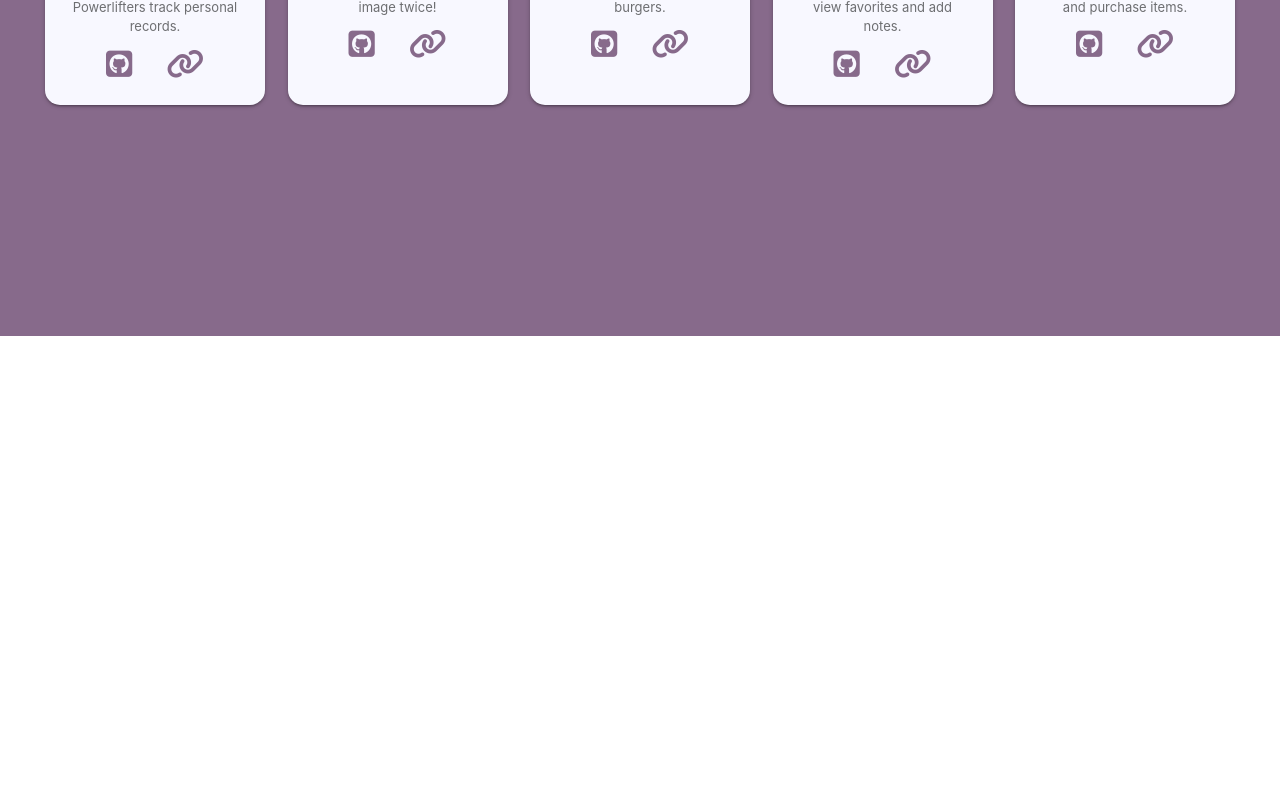
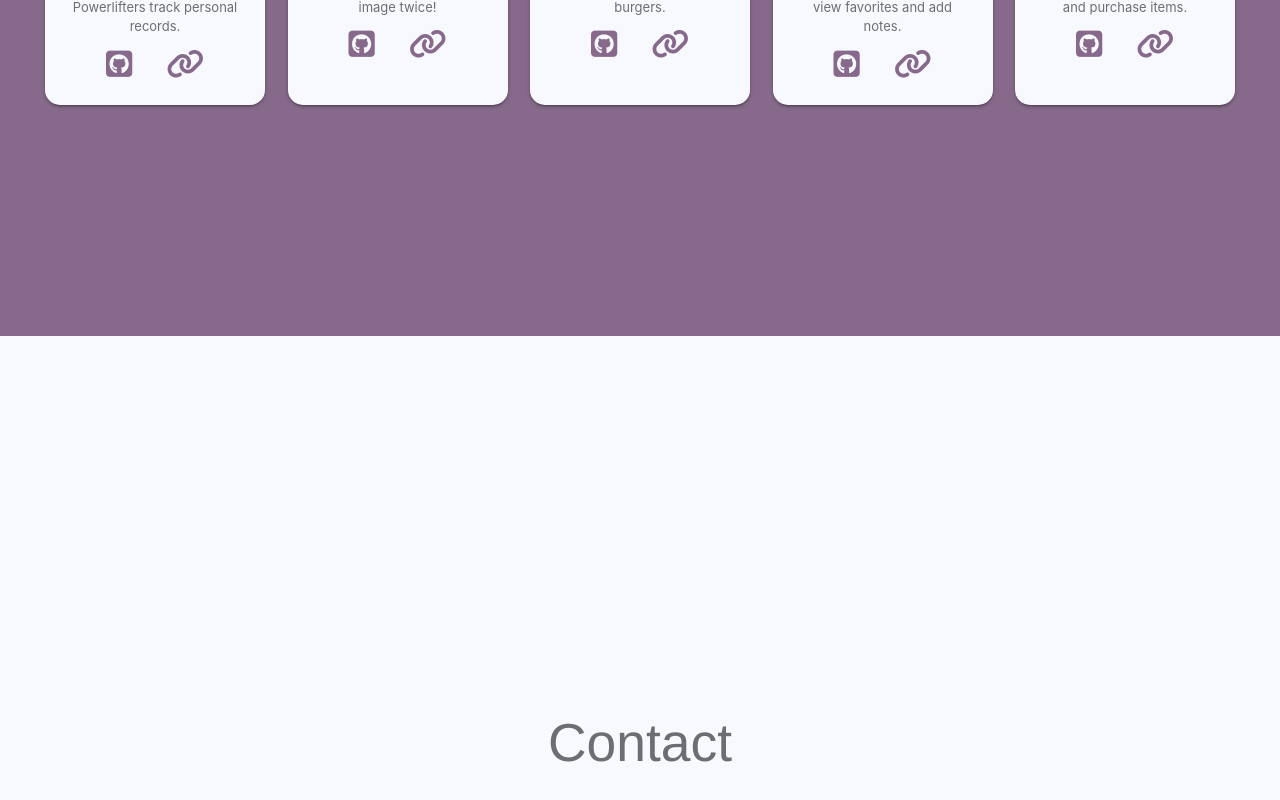
Before and after one commit to kalargent/ReactPortfolio, a React (Create React App) app: page / in a window 1280 px wide. Shown: the part 2064-2864 px from the top of the page. Before the commit the page ends 2400 px from the top, so only its background shows below. Built offline with nearby package versions, Linux system fonts and the light colour scheme.

Commit message:
updated with new page for a contact form

```diff
--- a/src/App.js
+++ b/src/App.js
@@ -7,6 +7,7 @@ import featured from "./featured.json";
 import LandingPage from "./pages/LandingPage";
 import AboutPage from "./pages/AboutPage";
 import PortfolioPage from "./pages/PortfolioPage";
+import Contact from "./pages/Contact";
 // import About from './components/About';
 
 class App extends React.Component {
@@ -23,6 +24,7 @@ class App extends React.Component {
         <PortfolioPage
           projects={this.state.projects}
         />
+        <Contact />
       </div>
     );
   }
--- /dev/null
+++ b/src/pages/Contact/index.js
@@ -0,0 +1,15 @@
+import React from "react";
+import './style.css';
+
+const Contact = () => {
+    return (
+        <div className="contact-page">
+            <div className="contact-title">
+                <h2>Contact</h2>
+            </div>
+
+        </div>
+    )
+}
+
+export default Contact;
--- /dev/null
+++ b/src/pages/Contact/style.css
@@ -0,0 +1,16 @@
+.contact-page {
+    min-height: 100vh;
+    display: flex;
+    flex: 0 1 auto;
+    flex-direction: column;
+    justify-content: center;
+    background-color: #F8F8FF;
+}
+
+.contact-title {
+    font-family: 'Arimo', sans-serif;
+    /* size: 100rem;  */
+    color:#6D6E71;
+
+    text-align: center;
+}
```
